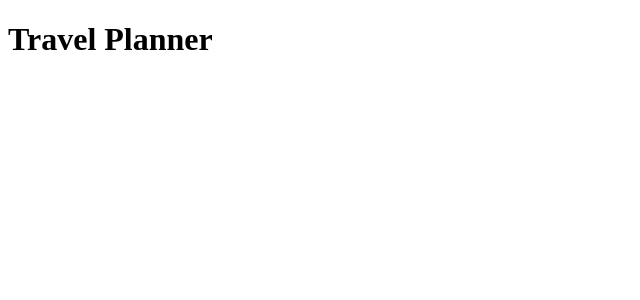
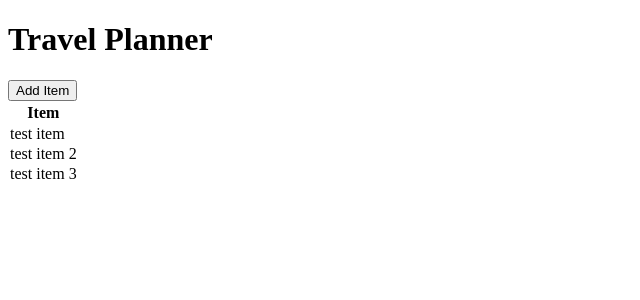
Before and after one commit to jakec-dev/travel-planner, a React app: page / in a window 1280 px wide. Shown: the top 300 px of the page, without its empty margins (0-640 px from the left). Built offline with nearby package versions, Linux system fonts and the light colour scheme.

Commit message:
Add Header, Button and GearList components

```diff
--- a/src/App.js
+++ b/src/App.js
@@ -1,9 +1,14 @@
 import React from 'react'
+import Header from './components/Header'
+import Button from './components/Button'
+import GearList from './components/GearList'
 
 const App = () => {
   return (
     <React.Fragment>
-      <h1>Travel Planner</h1>
+      <Header />
+      <Button>Add Item</Button>
+      <GearList />
     </React.Fragment>
   )
 }
--- /dev/null
+++ b/src/components/Button.js
@@ -0,0 +1,10 @@
+import React from 'react'
+
+const Button = props => {
+  const {children} = props
+  return (
+    <button>{children}</button>
+  )
+}
+
+export default Button
--- /dev/null
+++ b/src/components/GearList.js
@@ -0,0 +1,33 @@
+import React from 'react'
+
+const items = [
+  {
+    id: 1,
+    name: "test item"
+  },
+  {
+    id: 2,
+    name: "test item 2"
+  },
+  {
+    id: 3,
+    name: "test item 3"
+  },
+]
+
+const GearList = () => {
+  return (
+    <table>
+      <tr>
+        <th>Item</th>
+      </tr>
+      {items.map(({id, name}) => (
+        <tr key={id}>
+          {name}
+        </tr>
+      ))}
+    </table>
+  )
+}
+
+export default GearList
--- /dev/null
+++ b/src/components/Header.js
@@ -0,0 +1,9 @@
+import React from 'react'
+
+const Header = () => {
+  return (
+    <h1>Travel Planner</h1>
+  )
+}
+
+export default Header
```
